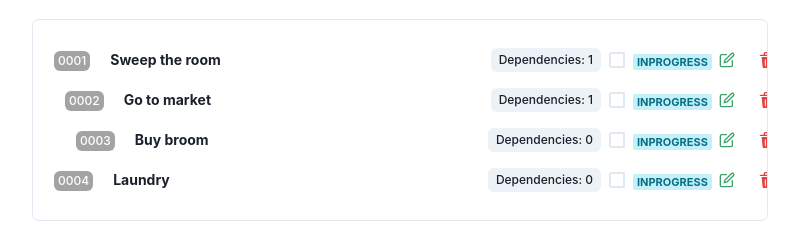
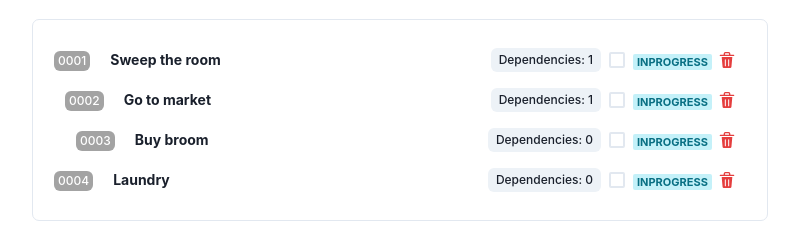
Before and after one commit to Fawkes11/task-manager, a React (Vite) app: page / in a window 1280 px wide. Shown: the part 254-504 px from the top of the page, without its empty margins (240-1039 px from the left). Built offline with nearby package versions, Linux system fonts and the light colour scheme.

Commit message:
comment editButton

```diff
--- a/src/components/Task.tsx
+++ b/src/components/Task.tsx
@@ -154,7 +154,7 @@ const Task = ({
       </Checkbox>
 
       <Box display="flex" alignItems="center" maxW="40px">
-        <IconButton
+        {/* <IconButton
           onClick={handleDelete}
           aria-label="Delete task"
           colorScheme="none"
@@ -162,7 +162,7 @@ const Task = ({
             transform: "scale(1.15)",
           }}
           icon={<EditIcon color="green.500" />}
-        />
+        /> */}
         <IconButton
           onClick={handleDelete}
           aria-label="Delete task"
```
